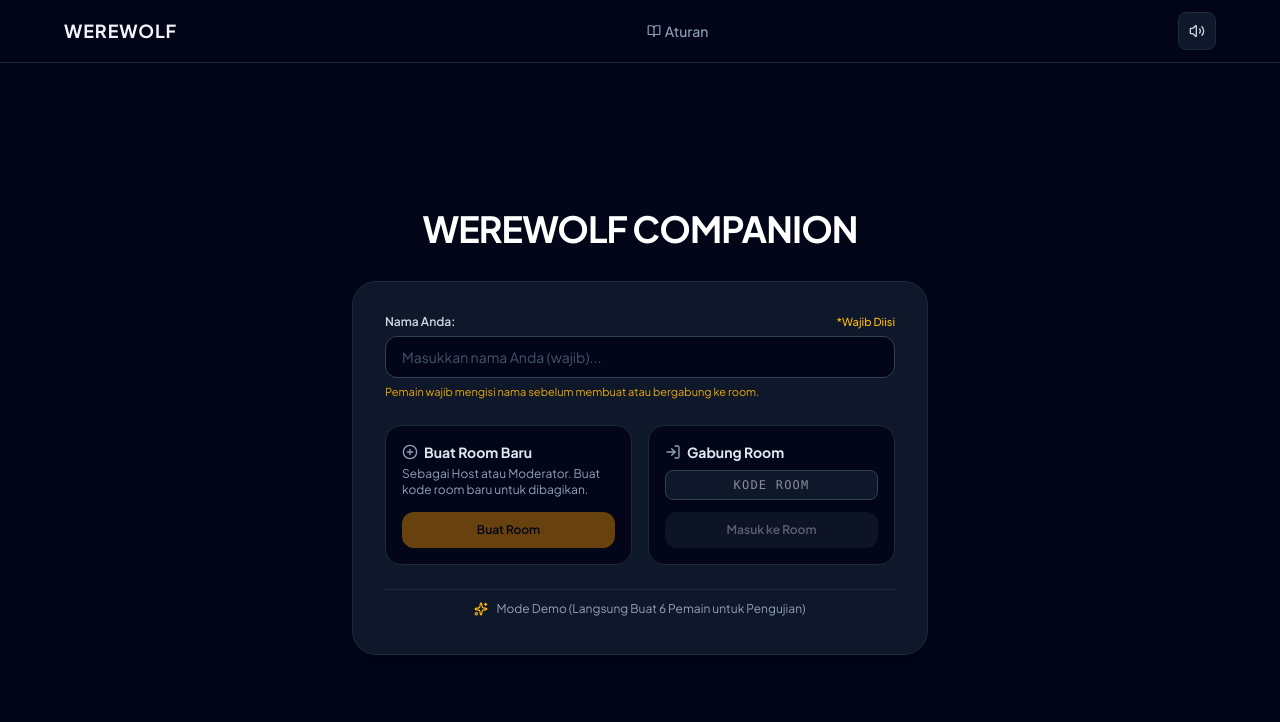
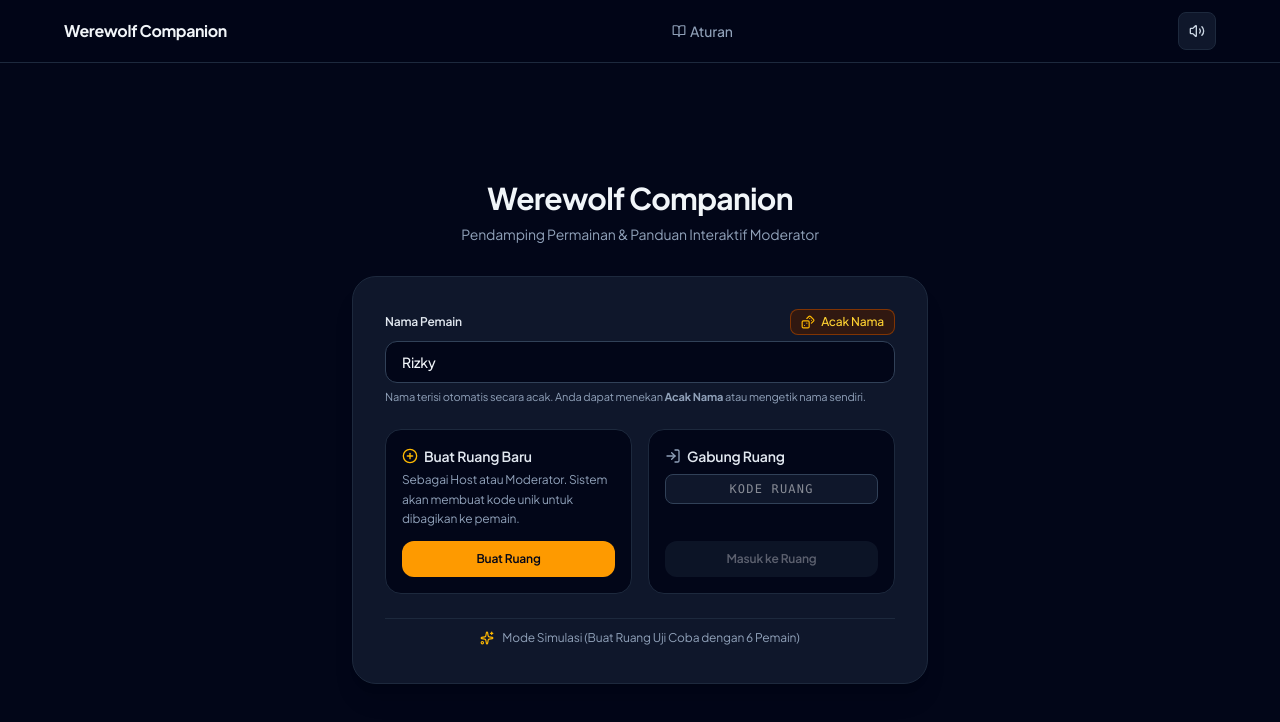
Before and after one commit to yanuar113/warewolf, a React (Vite) app: page / in a window 1280 px wide. Shown: the top 722 px of the page. Built offline with nearby package versions, Linux system fonts and the light colour scheme.

Commit message:
refactor: enhance UI, voting logic, and moderation flow
- Add vote tallying for day phase and display in moderator dashboard
- Show voting status to eliminated players
- Improve typography, naming utilities, and shareable link messaging
- Update branding to "Werewolf Companion"

```diff
--- a/src/App.tsx
+++ b/src/App.tsx
@@ -1,9 +1,10 @@
 import { useState, useEffect, useCallback, useRef } from 'react';
 import {
-  Sparkles, LogIn, PlusCircle, AlertCircle, Smartphone, LogOut, Lock, User, Crown, Link, Trash2
+  Sparkles, LogIn, PlusCircle, AlertCircle, Smartphone, LogOut, Lock, User, Crown, Link, Trash2, Dices
 } from 'lucide-react';
 import { GameRoom, NightStep, DayStep, RoleId } from './types/game';
 import { api } from './utils/api';
+import { getRandomPlayerName } from './utils/names';
 import { TopBar } from './components/TopBar';
 import { Lobby } from './components/Lobby';
 import { PlayerCard } from './components/PlayerCard';
@@ -28,12 +29,7 @@ export default function App() {
 
   const [joinCode, setJoinCode] = useState('');
   const [invitedCode, setInvitedCode] = useState<string>('');
-  const [playerName, setPlayerName] = useState(() => {
-    if (typeof window !== 'undefined') {
-      return localStorage.getItem('werewolf_player_name') || '';
-    }
-    return '';
-  });
+  const [playerName, setPlayerName] = useState(() => getRandomPlayerName());
 
   const [isRulesOpen, setIsRulesOpen] = useState(false);
   const [isRoleDetailsOpen, setIsRoleDetailsOpen] = useState(false);
@@ -434,24 +430,27 @@ export default function App() {
         {/* 1. WELCOME SCREEN */}
         {!room ? (
           <div className="max-w-xl mx-auto w-full my-auto py-8 space-y-8">
-            <div className="text-center">
-              <h1 className="text-3xl sm:text-4xl font-bold tracking-tight text-white uppercase">
+            <div className="text-center space-y-2">
+              <h1 className="text-2xl sm:text-3xl font-bold tracking-tight text-slate-100">
                 Werewolf Companion
               </h1>
+              <p className="text-xs sm:text-sm text-slate-400 max-w-sm mx-auto font-normal">
+                Pendamping Permainan & Panduan Interaktif Moderator
+              </p>
             </div>
 
             {invitedCode ? (
               <div className="p-6 sm:p-8 bg-slate-900 border border-indigo-500/50 rounded-3xl shadow-2xl space-y-6 text-center animate-in fade-in">
-                <div className="inline-flex items-center gap-1.5 px-3 py-1 bg-indigo-950 text-indigo-300 border border-indigo-800 rounded-full text-xs font-semibold">
+                <div className="inline-flex items-center gap-1.5 px-3 py-1 bg-indigo-950 text-indigo-300 border border-indigo-800 rounded-full text-xs font-medium">
                   <Link className="w-3.5 h-3.5 text-indigo-400" />
-                  <span>Link Undangan Terdeteksi</span>
+                  <span>Undangan Sesi Permainan</span>
                 </div>
 
                 <div>
-                  <span className="text-xs font-semibold uppercase tracking-wider text-slate-400 block">
-                    Anda Diundang Bergabung ke Room
+                  <span className="text-xs font-medium text-slate-400 block">
+                    Anda diundang bergabung ke ruang permainan:
                   </span>
-                  <div className="text-4xl sm:text-5xl font-mono font-black text-amber-400 tracking-widest mt-1">
+                  <div className="text-3xl sm:text-4xl font-mono font-bold text-amber-400 tracking-wider mt-1">
                     #{invitedCode}
                   </div>
                 </div>
@@ -459,36 +458,40 @@ export default function App() {
                 <form onSubmit={handleJoinRoom} className="space-y-4 max-w-sm mx-auto text-left">
                   <div>
                     <div className="flex items-center justify-between mb-1.5">
-                      <label className="text-xs font-semibold text-slate-300">
-                        Masukkan Nama Anda:
+                      <label className="text-xs font-semibold text-slate-200">
+                        Nama Pemain
                       </label>
-                      <span className="text-[11px] font-medium text-amber-400">
-                        *Wajib Diisi
-                      </span>
+                      <button
+                        type="button"
+                        onClick={() => setPlayerName(getRandomPlayerName())}
+                        className="inline-flex items-center gap-1.5 px-2.5 py-1 text-xs font-medium text-amber-300 hover:text-amber-200 bg-amber-950/60 hover:bg-amber-900/60 border border-amber-800/80 rounded-lg transition-colors cursor-pointer active:scale-95"
+                        title="Pilih nama acak lain"
+                      >
+                        <Dices className="w-3.5 h-3.5 text-amber-400" />
+                        <span>Acak Nama</span>
+                      </button>
                     </div>
                     <input
                       type="text"
-                      placeholder="Masukkan nama Anda (wajib)..."
+                      placeholder="Masukkan nama pemain..."
                       value={playerName}
                       onChange={(e) => setPlayerName(e.target.value)}
                       maxLength={25}
                       autoFocus
-                      className="w-full bg-slate-950 border border-slate-700 rounded-xl px-4 py-2.5 text-sm text-slate-100 placeholder:text-slate-600 focus:outline-none focus:border-indigo-500 transition-colors"
+                      className="w-full bg-slate-950 border border-slate-700 rounded-xl px-4 py-2.5 text-sm text-slate-100 placeholder:text-slate-500 focus:outline-none focus:border-indigo-500 transition-colors font-medium"
                     />
-                    {!playerName.trim() && (
-                      <p className="text-[11px] text-amber-400/90 mt-1.5">
-                        Isi nama Anda untuk bergabung ke room ini.
-                      </p>
-                    )}
+                    <p className="text-[11px] text-slate-400 mt-1.5">
+                      Nama terisi otomatis secara acak. Anda dapat menekan <strong>Acak Nama</strong> atau mengetik nama sendiri.
+                    </p>
                   </div>
 
                   <button
                     type="submit"
                     disabled={loading || !playerName.trim()}
-                    className="w-full py-3 px-4 bg-indigo-600 hover:bg-indigo-500 active:scale-[0.99] text-white font-bold rounded-xl text-sm flex items-center justify-center gap-2 transition-all shadow-lg shadow-indigo-950 disabled:opacity-40 disabled:cursor-not-allowed cursor-pointer"
+                    className="w-full py-3 px-4 bg-indigo-600 hover:bg-indigo-500 active:scale-[0.99] text-white font-semibold rounded-xl text-xs sm:text-sm flex items-center justify-center gap-2 transition-all shadow-lg shadow-indigo-950 disabled:opacity-40 disabled:cursor-not-allowed cursor-pointer"
                   >
                     <LogIn className="w-4 h-4" />
-                    <span>Gabung Langsung ke Room</span>
+                    <span>Bergabung ke Ruang Permainan</span>
                   </button>
                 </form>
 
@@ -505,7 +508,7 @@ export default function App() {
                     }}
                     className="text-slate-400 hover:text-slate-200 transition-colors underline cursor-pointer"
                   >
-                    Gunakan kode lain atau buat room baru
+                    Gunakan kode lain atau buat ruang baru
                   </button>
                 </div>
               </div>
@@ -513,36 +516,40 @@ export default function App() {
               <div className="p-6 sm:p-8 bg-slate-900 border border-slate-800 rounded-3xl shadow-xl space-y-6">
                 <div>
                   <div className="flex items-center justify-between mb-1.5">
-                    <label className="text-xs font-semibold text-slate-300">
-                      Nama Anda:
+                    <label className="text-xs font-semibold text-slate-200">
+                      Nama Pemain
                     </label>
-                    <span className="text-[11px] font-medium text-amber-400">
-                      *Wajib Diisi
-                    </span>
+                    <button
+                      type="button"
+                      onClick={() => setPlayerName(getRandomPlayerName())}
+                      className="inline-flex items-center gap-1.5 px-2.5 py-1 text-xs font-medium text-amber-300 hover:text-amber-200 bg-amber-950/60 hover:bg-amber-900/60 border border-amber-800/80 rounded-lg transition-colors cursor-pointer active:scale-95"
+                      title="Pilih nama acak lain"
+                    >
+                      <Dices className="w-3.5 h-3.5 text-amber-400" />
+                      <span>Acak Nama</span>
+                    </button>
                   </div>
                   <input
                     type="text"
-                    placeholder="Masukkan nama Anda (wajib)..."
+                    placeholder="Masukkan nama pemain..."
                     value={playerName}
                     onChange={(e) => setPlayerName(e.target.value)}
                     maxLength={25}
-                    className="w-full bg-slate-950 border border-slate-700 rounded-xl px-4 py-2.5 text-sm text-slate-100 placeholder:text-slate-600 focus:outline-none focus:border-amber-500 transition-colors"
+                    className="w-full bg-slate-950 border border-slate-700 rounded-xl px-4 py-2.5 text-sm text-slate-100 placeholder:text-slate-500 focus:outline-none focus:border-amber-500 transition-colors font-medium"
                   />
-                  {!playerName.trim() && (
-                    <p className="text-[11px] text-amber-400/90 mt-1.5">
-                      Pemain wajib mengisi nama sebelum membuat atau bergabung ke room.
-                    </p>
-                  )}
+                  <p className="text-[11px] text-slate-400 mt-1.5">
+                    Nama terisi otomatis secara acak. Anda dapat menekan <strong>Acak Nama</strong> atau mengetik nama sendiri.
+                  </p>
                 </div>
 
                 <div className="grid grid-cols-1 sm:grid-cols-2 gap-4">
                   <div className="p-4 bg-slate-950 border border-slate-800 rounded-2xl flex flex-col justify-between space-y-3">
                     <div>
-                      <strong className="text-sm text-slate-200 flex items-center gap-1.5">
-                        <PlusCircle className="w-4 h-4 text-slate-400" /> Buat Room Baru
+                      <strong className="text-sm text-slate-200 flex items-center gap-1.5 font-semibold">
+                        <PlusCircle className="w-4 h-4 text-amber-400" /> Buat Ruang Baru
                       </strong>
-                      <p className="text-xs text-slate-400 mt-1">
-                        Sebagai Host atau Moderator. Buat kode room baru untuk dibagikan.
+                      <p className="text-xs text-slate-400 mt-1 leading-relaxed">
+                        Sebagai Host atau Moderator. Sistem akan membuat kode unik untuk dibagikan ke pemain.
                       </p>
                     </div>
                     <button
@@ -550,18 +557,18 @@ export default function App() {
                       disabled={loading || !playerName.trim()}
                       className="w-full py-2.5 px-4 bg-amber-500 hover:bg-amber-400 disabled:opacity-40 disabled:cursor-not-allowed text-slate-950 font-semibold rounded-xl text-xs flex items-center justify-center gap-1.5 transition-colors cursor-pointer"
                     >
-                      <span>Buat Room</span>
+                      <span>Buat Ruang</span>
                     </button>
                   </div>
 
                   <div className="p-4 bg-slate-950 border border-slate-800 rounded-2xl flex flex-col justify-between space-y-3">
                     <div>
-                      <strong className="text-sm text-slate-200 flex items-center gap-1.5">
-                        <LogIn className="w-4 h-4 text-slate-400" /> Gabung Room
+                      <strong className="text-sm text-slate-200 flex items-center gap-1.5 font-semibold">
+                        <LogIn className="w-4 h-4 text-slate-400" /> Gabung Ruang
                       </strong>
                       <input
                         type="text"
-                        placeholder="KODE ROOM"
+                        placeholder="KODE RUANG"
                         value={joinCode}
                         onChange={(e) => setJoinCode(e.target.value.toUpperCase())}
                         maxLength={5}
@@ -573,7 +580,7 @@ export default function App() {
                       disabled={loading || !joinCode.trim() || !playerName.trim()}
                       className="w-full py-2.5 px-4 bg-slate-800 hover:bg-slate-700 text-slate-200 font-semibold rounded-xl text-xs flex items-center justify-center gap-1.5 transition-colors disabled:opacity-40 disabled:cursor-not-allowed cursor-pointer"
                     >
-                      <span>Masuk ke Room</span>
+                      <span>Masuk ke Ruang</span>
                     </button>
                   </div>
                 </div>
@@ -582,10 +589,10 @@ export default function App() {
                   <button
                     onClick={handleQuickDemoRoom}
                     disabled={loading}
-                    className="inline-flex items-center gap-2 text-xs text-slate-400 hover:text-slate-200 transition-colors"
+                    className="inline-flex items-center gap-2 text-xs text-slate-400 hover:text-slate-200 transition-colors cursor-pointer"
                   >
                     <Sparkles className="w-3.5 h-3.5 text-amber-400" />
-                    <span>Mode Demo (Langsung Buat 6 Pemain untuk Pengujian)</span>
+                    <span>Mode Simulasi (Buat Ruang Uji Coba dengan 6 Pemain)</span>
                   </button>
                 </div>
               </div>
--- a/src/components/ModeratorDashboard.tsx
+++ b/src/components/ModeratorDashboard.tsx
@@ -573,10 +573,12 @@ export function ModeratorDashboard({
                   className="w-full bg-slate-900 border border-slate-700 rounded-xl px-3 py-2.5 text-xs text-slate-200 focus:outline-none min-h-[44px]"
                 >
                   <option value="">Gunakan Suara Terbanyak Otomatis</option>
-                  <option value="skip">Lewati (Tidak ada yang dieliminasi)</option>
+                  <option value="skip">
+                    Lewati (Tidak ada yang dieliminasi) {voteCounts['skip']?.count ? `(${voteCounts['skip'].count} suara)` : ''}
+                  </option>
                   {alivePlayers.map(p => (
                     <option key={p.id} value={p.id}>
-                      Eliminasi {p.name}
+                      Eliminasi {p.name} {voteCounts[p.id]?.count ? `(${voteCounts[p.id].count} suara)` : ''}
                     </option>
                   ))}
                 </select>
--- a/src/components/TopBar.tsx
+++ b/src/components/TopBar.tsx
@@ -50,8 +50,8 @@ export function TopBar({
     if (navigator.share) {
       try {
         await navigator.share({
-          title: 'Undangan Room Werewolf',
-          text: `Yuk main Werewolf bersama! Masuk langsung ke Room #${roomCode}:`,
+          title: 'Undangan Permainan Werewolf',
+          text: `Bergabunglah ke sesi permainan Werewolf pada Ruang #${roomCode}:`,
           url: url,
         });
         return;
@@ -69,14 +69,14 @@ export function TopBar({
       <div className="max-w-6xl mx-auto flex items-center justify-between gap-2 sm:gap-4">
         {/* Left: Brand & Room Code Pill */}
         <div className="flex items-center gap-2 sm:gap-3 min-w-0">
-          <span className="text-sm sm:text-base md:text-lg font-bold tracking-wider text-slate-100 uppercase whitespace-nowrap shrink-0">
-            Werewolf
+          <span className="text-sm sm:text-base font-bold tracking-tight text-slate-100 whitespace-nowrap shrink-0">
+            Werewolf Companion
           </span>
           {roomCode && (
             <div className="flex items-center shrink-0">
               <button
                 onClick={copyRoomCode}
-                title="Salin Kode Room"
+                title="Salin Kode Ruang"
                 className="inline-flex items-center gap-1 sm:gap-1.5 px-2 sm:px-2.5 py-1 text-xs font-mono font-medium bg-slate-900 border border-slate-700 rounded-l text-slate-300 hover:text-white hover:border-slate-500 active:scale-95 transition-all min-h-[32px] shrink-0"
               >
                 <span>#{roomCode}</span>
@@ -84,11 +84,11 @@ export function TopBar({
               </button>
               <button
                 onClick={shareInviteLink}
-                title="Bagikan / Salin Link Undangan Langsung"
+                title="Bagikan Tautan Undangan"
                 className="inline-flex items-center gap-1 px-2 sm:px-2.5 py-1 text-xs font-medium bg-indigo-950/90 hover:bg-indigo-900 border border-l-0 border-indigo-700 text-indigo-300 hover:text-white rounded-r active:scale-95 transition-all min-h-[32px] shrink-0 shadow-sm"
               >
                 {copiedLink ? <Check className="w-3.5 h-3.5 text-emerald-400" /> : <Share2 className="w-3.5 h-3.5" />}
-                <span className="hidden sm:inline">{copiedLink ? 'Link Tersalin' : 'Undang'}</span>
+                <span className="hidden sm:inline">{copiedLink ? 'Tautan Tersalin' : 'Undang'}</span>
               </button>
             </div>
           )}
@@ -160,11 +160,11 @@ export function TopBar({
           {roomCode && onExitRoom && (
             <button
               onClick={onExitRoom}
-              title="Keluar dari Room Saat Ini"
-              className="inline-flex items-center gap-1.5 px-2.5 sm:px-3 py-1.5 min-h-[38px] text-xs font-semibold bg-rose-950/90 hover:bg-rose-900 text-rose-200 hover:text-white border border-rose-800/90 rounded-lg active:scale-95 transition-all shadow-md shrink-0"
+              title="Keluar dari Ruang Permainan"
+              className="inline-flex items-center gap-1.5 px-2.5 sm:px-3 py-1.5 min-h-[38px] text-xs font-semibold bg-rose-950/90 hover:bg-rose-900 text-rose-200 hover:text-white border border-rose-800/90 rounded-lg active:scale-95 transition-all shadow-md shrink-0 cursor-pointer"
             >
               <LogOut className="w-3.5 h-3.5 text-rose-400" />
-              <span className="hidden sm:inline">Keluar Room</span>
+              <span className="hidden sm:inline">Keluar Ruang</span>
               <span className="sm:hidden">Keluar</span>
             </button>
           )}
--- a/src/index.css
+++ b/src/index.css
@@ -2,7 +2,14 @@
 
 @theme {
   --font-serif: "Cinzel", Georgia, serif;
-  --font-sans: "Plus Jakarta Sans", ui-sans-serif, system-ui, sans-serif;
+  --font-sans: "Plus Jakarta Sans", -apple-system, BlinkMacSystemFont, "Segoe UI", Roboto, sans-serif;
+}
+
+body {
+  font-family: var(--font-sans);
+  letter-spacing: -0.01em;
+  -webkit-font-smoothing: antialiased;
+  -moz-osx-font-smoothing: grayscale;
 }
 
 .font-cinzel {
--- /dev/null
+++ b/src/utils/names.ts
@@ -0,0 +1,43 @@
+/**
+ * Generator nama acak berbahasa Indonesia semi-formal dan modern
+ * Digunakan untuk mengisi default nama pemain agar tidak kosong atau otomatis terpilih nama moderator
+ */
+export const INDONESIAN_PLAYER_NAMES: string[] = [
+  'Aditya',
+  'Bagas',
+  'Bima',
+  'Citra',
+  'Danu',
+  'Dimas',
+  'Eka',
+  'Fajar',
+  'Galih',
+  'Gilang',
+  'Hendra',
+  'Indra',
+  'Kurnia',
+  'Mahendra',
+  'Nadia',
+  'Pratama',
+  'Putra',
+  'Rian',
+  'Satria',
+  'Surya',
+  'Tiara',
+  'Wahyu',
+  'Yudha',
+  'Zahra',
+  'Arif',
+  'Bayu',
+  'Dian',
+  'Farhan',
+  'Rizky',
+  'Taufik',
+  'Lestari',
+  'Dewi'
+];
+
+export function getRandomPlayerName(): string {
+  const index = Math.floor(Math.random() * INDONESIAN_PLAYER_NAMES.length);
+  return INDONESIAN_PLAYER_NAMES[index];
+}
```
Also changed, not shown: src/components/Lobby.tsx (+8 -8 lines), src/components/PlayerActionPanel.tsx (+129 -8 lines), src/components/RoleRevealModal.tsx (+5 -2 lines).
